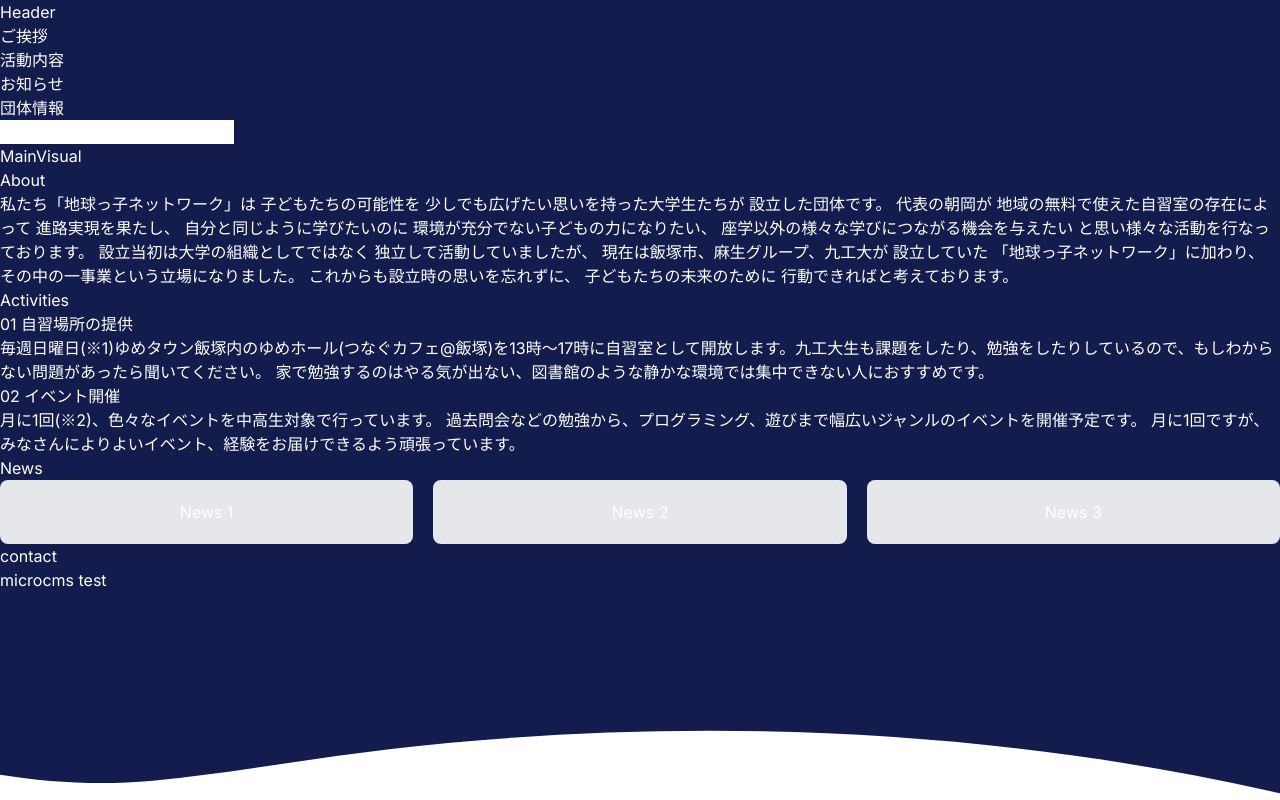
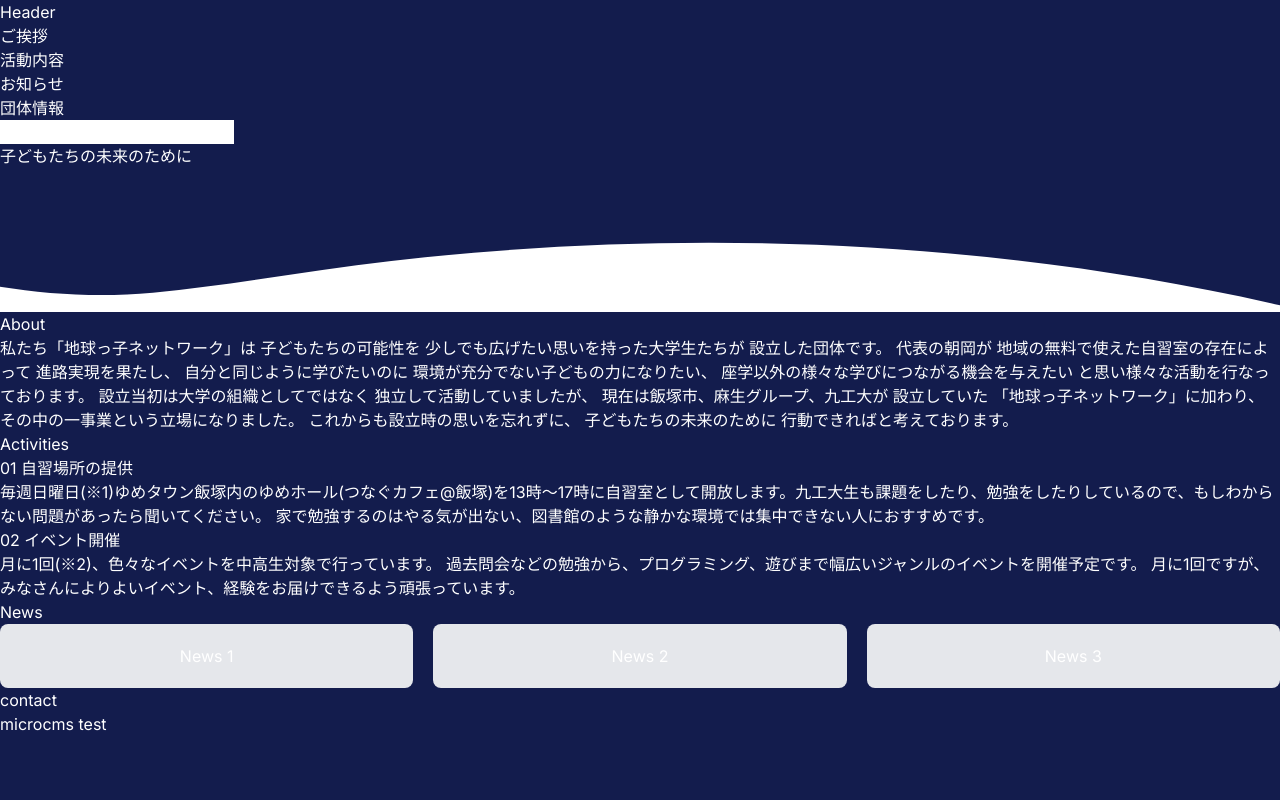
Before and after one commit to u5u5u5u/chinet_hp, a Next.js app: page / in a window 1280 px wide. Built offline with nearby package versions, Linux system fonts and the light colour scheme.

Commit message:
add:テキスト配置#58

```diff
--- a/src/components/MainVisual/index.tsx
+++ b/src/components/MainVisual/index.tsx
@@ -1,8 +1,11 @@
 const MainVisual = () => {
   return (
     <div>
-      <h1>MainVisual</h1>
-      <div className="absolute bottom-0 left-0 w-full overflow-hidden line-height-0 transform rotate-180">
+      <h1>
+        <span>子どもたちの</span>
+        <span>未来のために</span>
+      </h1>
+      <div className="w-full overflow-hidden line-height-0 transform rotate-180">
         <svg
           data-name="Layer 1"
           xmlns="http://www.w3.org/2000/svg"
```
